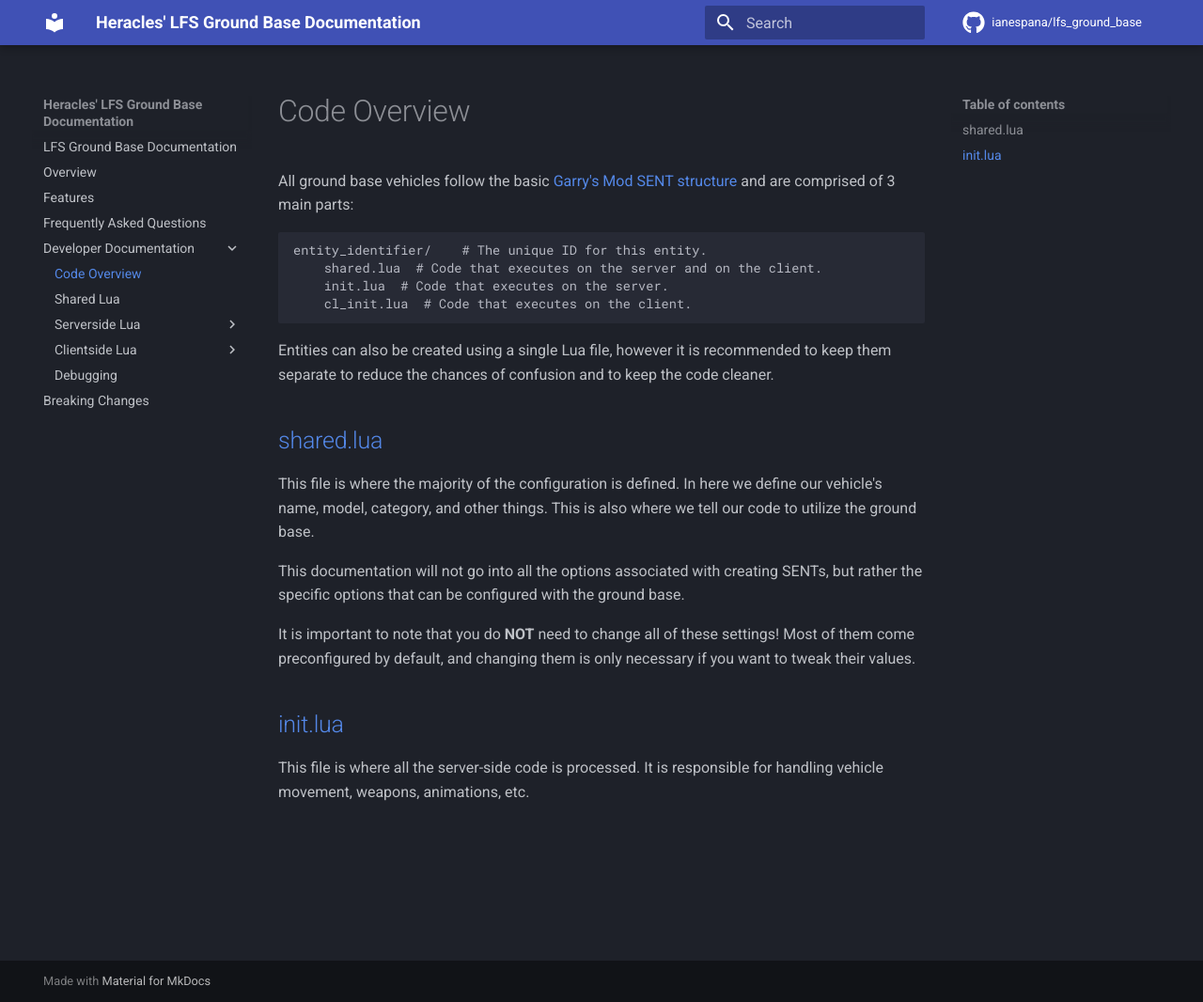
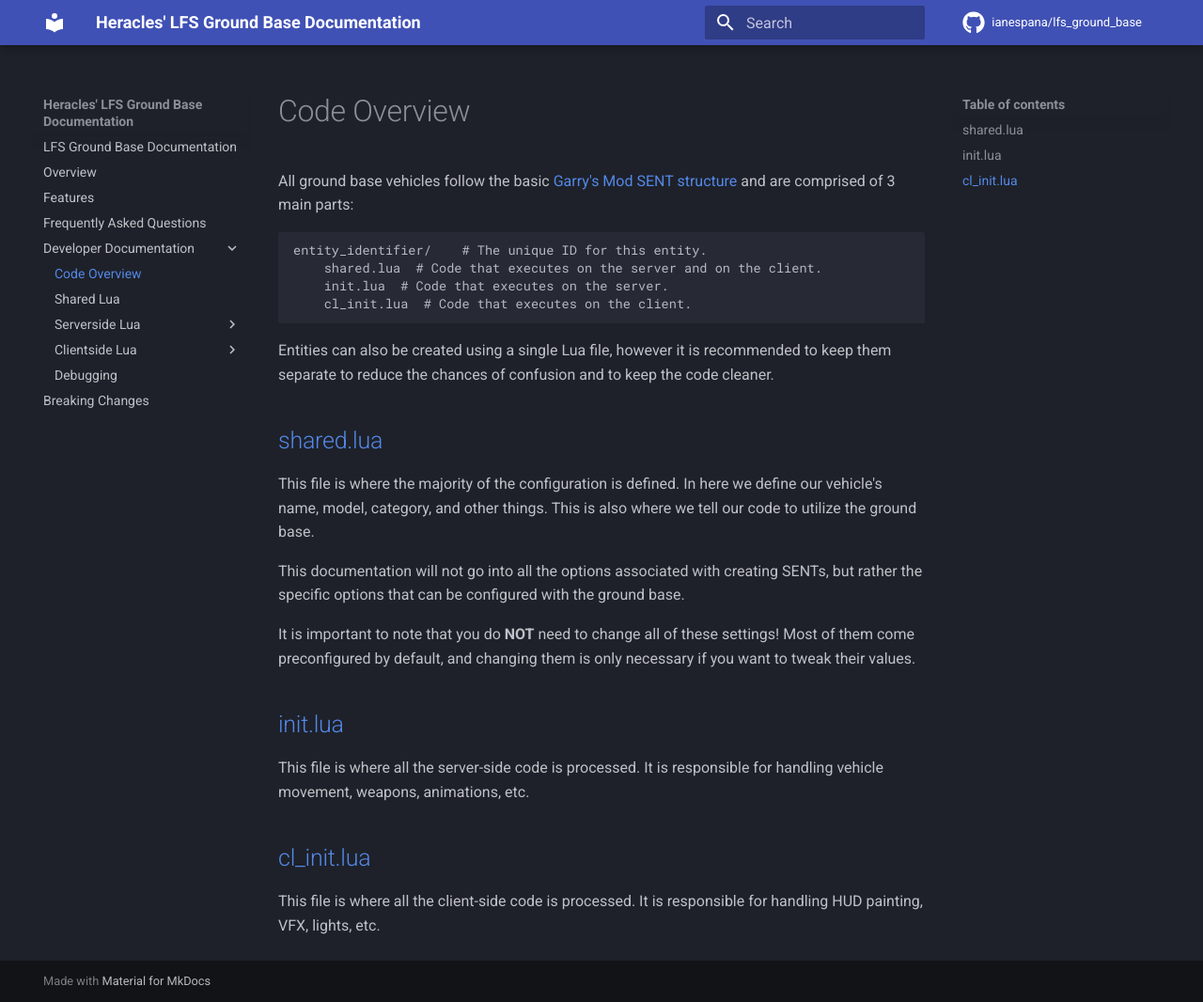
Before and after one commit to ianespana/lfs_ground_base, an MkDocs documentation site: the page built from docs/code_overview.md, in a window 1280 px wide and 1066 px high. Shown: the whole window at 94% size. Built offline with MkDocs 1.6.1 and Material for MkDocs 9.7.7, drawn with Linux system fonts in a browser that asks for light colours; comment, search, counter and statistics services are not loaded.

Commit message:
Update code_overview.md

```diff
--- a/docs/code_overview.md
+++ b/docs/code_overview.md
@@ -20,3 +20,7 @@ It is important to note that you do **NOT** need to change all of these settings
 ## [init.lua](../init_lua)
 
 This file is where all the server-side code is processed. It is responsible for handling vehicle movement, weapons, animations, etc.
+
+## [cl_init.lua](../init_lua)
+
+This file is where all the client-side code is processed. It is responsible for handling HUD painting, VFX, lights, etc.
```
